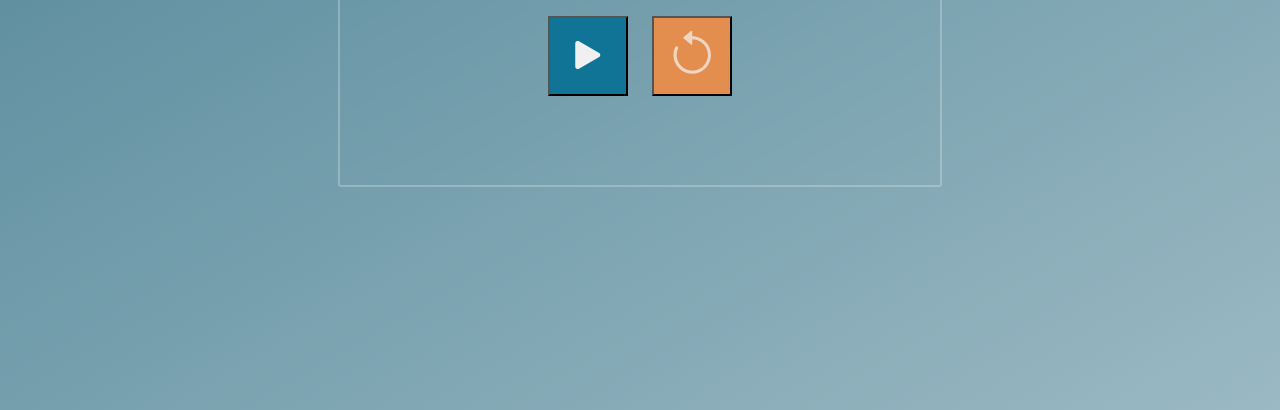
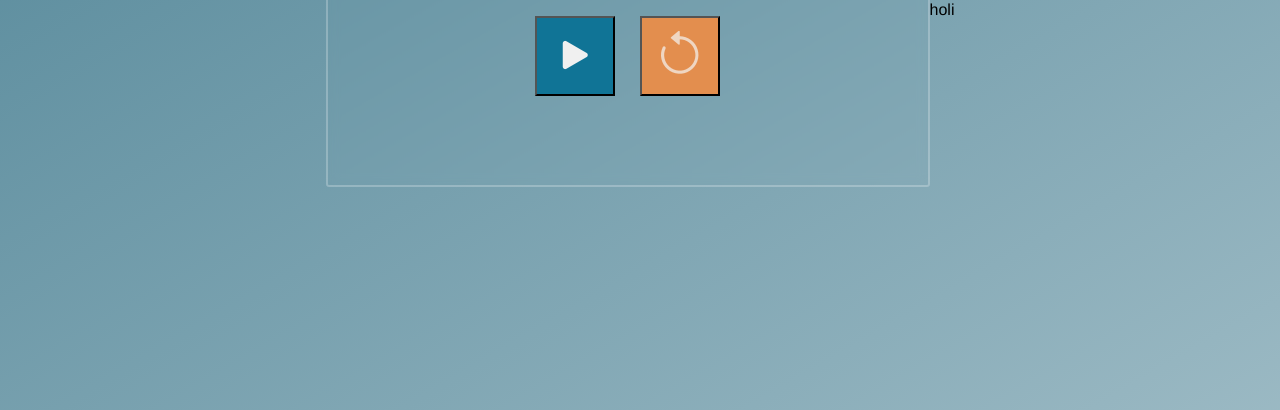
Before and after one commit to maily0220/Cronometro, a plain HTML site: page index.html in a window 1280 px wide. Shown: the part 390-800 px from the top of the page. Drawn offline with nearby package versions, Linux system fonts and the light colour scheme.

Commit message:
Agregando un holi

```diff
--- a/index.html
+++ b/index.html
@@ -22,6 +22,7 @@
             </div>
         </div>
     </div>
+    holi
     <script src="app.js"></script>
 </body>
 </html>
```
